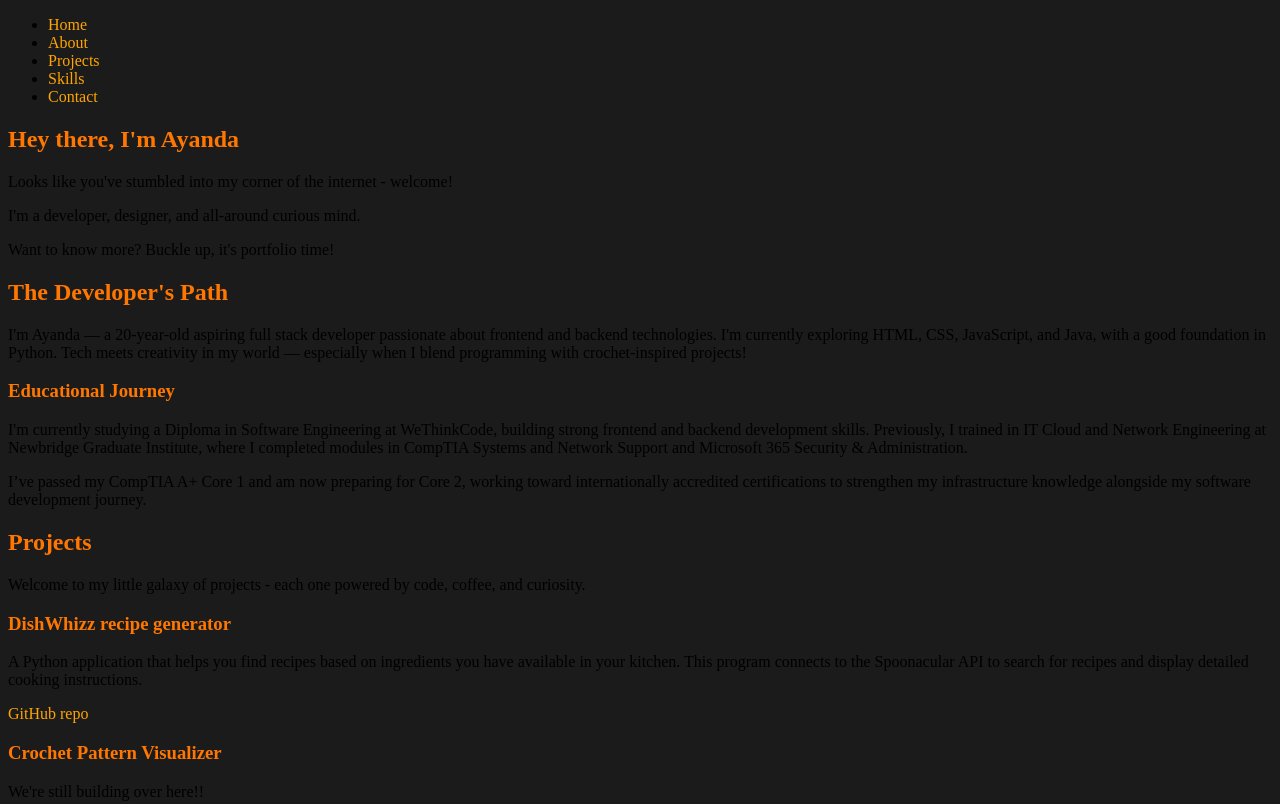
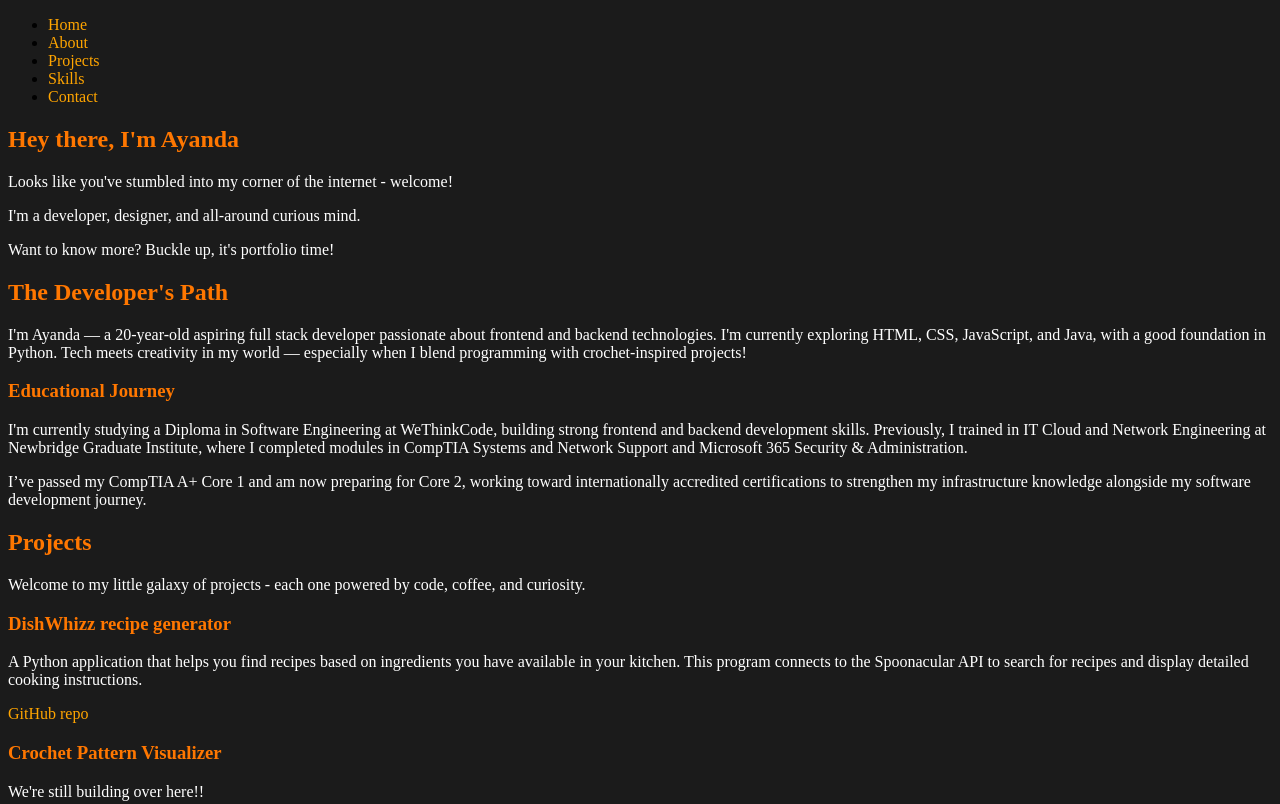
Before and after one commit to Ayyanda/my_portfolio, a plain HTML site: page pages/beyond_tech.html in a window 1280 px wide. Shown: the top 804 px of the page. Drawn offline with Linux system fonts and the light colour scheme.

Commit message:
added styling for the p tags in the style.css file

```diff
--- a/pages/beyond_tech.html
+++ b/pages/beyond_tech.html
@@ -27,7 +27,7 @@
 
   <section id = "About">
     <h2>The Developer's Path</h2>
-    <div class = "text">
+
   <p>
         I'm Ayanda — a 20-year-old aspiring full stack developer passionate about frontend and backend technologies.
         I'm currently exploring HTML, CSS, JavaScript, and Java, with a good foundation in Python.
--- a/pages/style.css
+++ b/pages/style.css
@@ -17,3 +17,11 @@ a{
     color:orange ;
     text-decoration: none;
 }
+highlight{
+    color:orange;
+}
+
+p{
+    color: white;
+    font-family: 'Times New Roman', Times, serif;
+}
```
